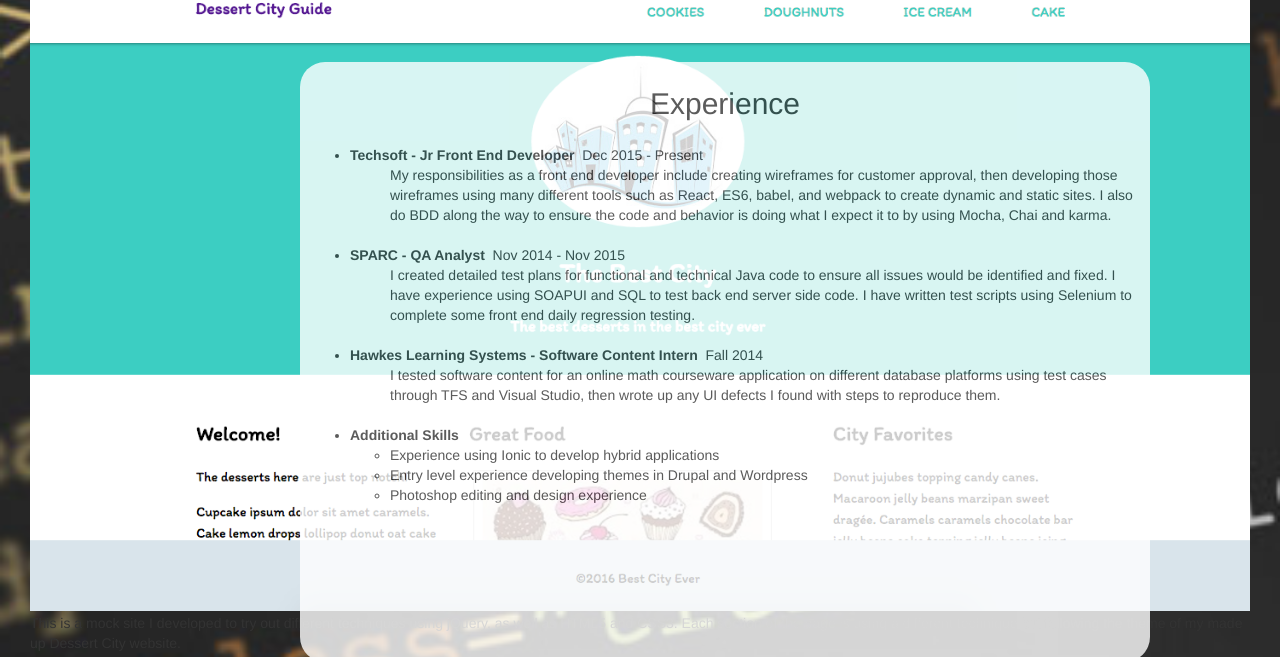
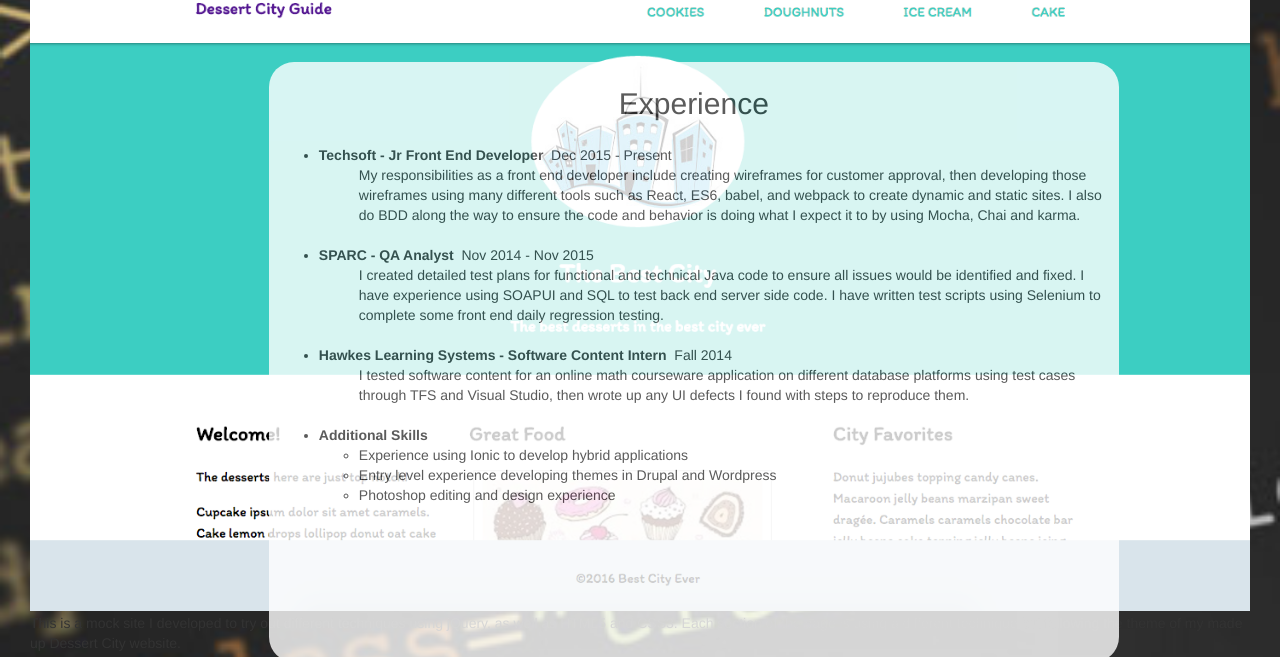
Before and after one commit to malinmaria/malin-portfolio, a plain HTML site: page index.html in a window 1280 px wide. Shown: the part 1638-2295 px from the top of the page. Drawn offline with nearby package versions, Linux system fonts and the light colour scheme.

Commit message:
fixed formatting

```diff
--- a/css/styles.css
+++ b/css/styles.css
@@ -102,7 +102,7 @@ h2, h4 {
   height: 600px;
   width: 850px;
   top: 100px;
-  left: 300px;
+  left: 21%;
   border-radius: 2px solid white;
   padding: 10px;
   opacity: .8;
--- a/js/scripts.js
+++ b/js/scripts.js
@@ -1,3 +1,4 @@
+$(document).ready(function(){
   $(function() {
     $('a[href="#portfolio"]').click(function(e){
       e.preventDefault();
@@ -28,3 +29,4 @@ $(function() {
       );
     });
   });
+});
```
Lines whose indentation alone changed are shown as unchanged.
